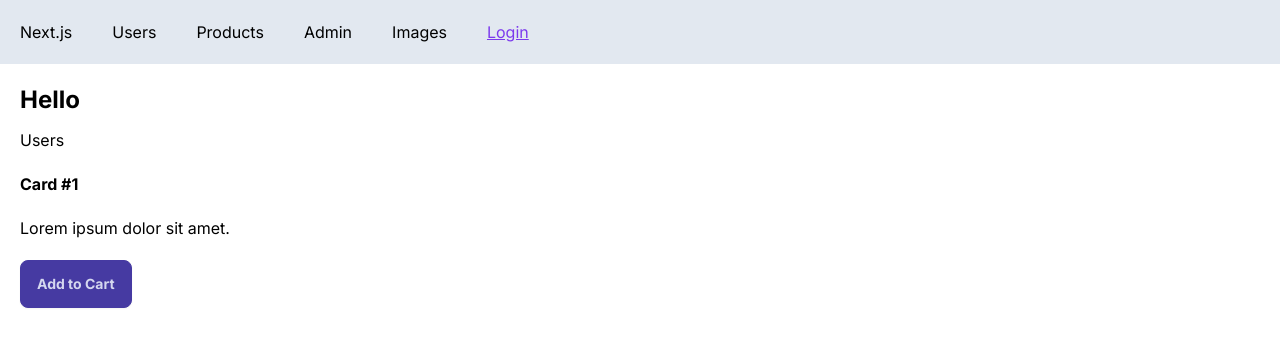
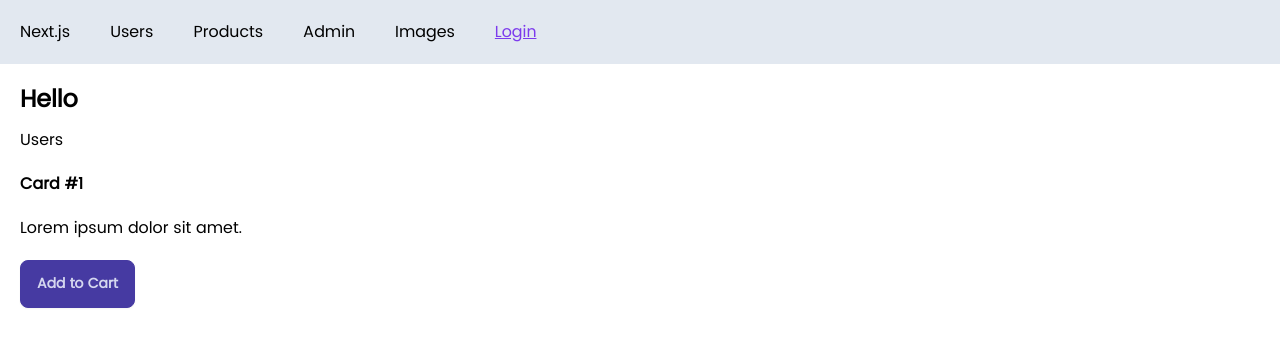
Before and after one commit to jfcv/next-app, a Next.js app: page / in a window 1280 px wide. Shown: the top 346 px of the page. Built offline with nearby package versions, Linux system fonts and the light colour scheme; no server answers.

Commit message:
Add external fonts.

```diff
--- a/app/layout.tsx
+++ b/app/layout.tsx
@@ -1,11 +1,21 @@
 import './globals.css'
 import type { Metadata } from 'next'
-import { Inter } from 'next/font/google'
+import { Inter, Roboto } from 'next/font/google'
+import localFont from 'next/font/local'
 import NavBar from './NavBar'
 import AuthProvider from './auth/Provider'
 
 
 const inter = Inter({ subsets: ['latin'] })
+
+const roboto = Roboto({
+  subsets: ['latin'],
+  weight: ['400', '500']
+})
+
+const poppins = localFont({
+  src: '../public/fonts/poppins-regular-webfont.woff2'
+})
 
 export const metadata: Metadata = {
   title: 'Next.js',
@@ -19,7 +29,7 @@
 }) {
   return (
     <html lang="en" data-theme='winter'>
-      <body className={inter.className}>
+      <body className={poppins.className}>
         <AuthProvider>
           <NavBar />
           <main className='p-5'>
```
Also changed, not shown: public/fonts/poppins-regular-webfont.woff2 (added).
